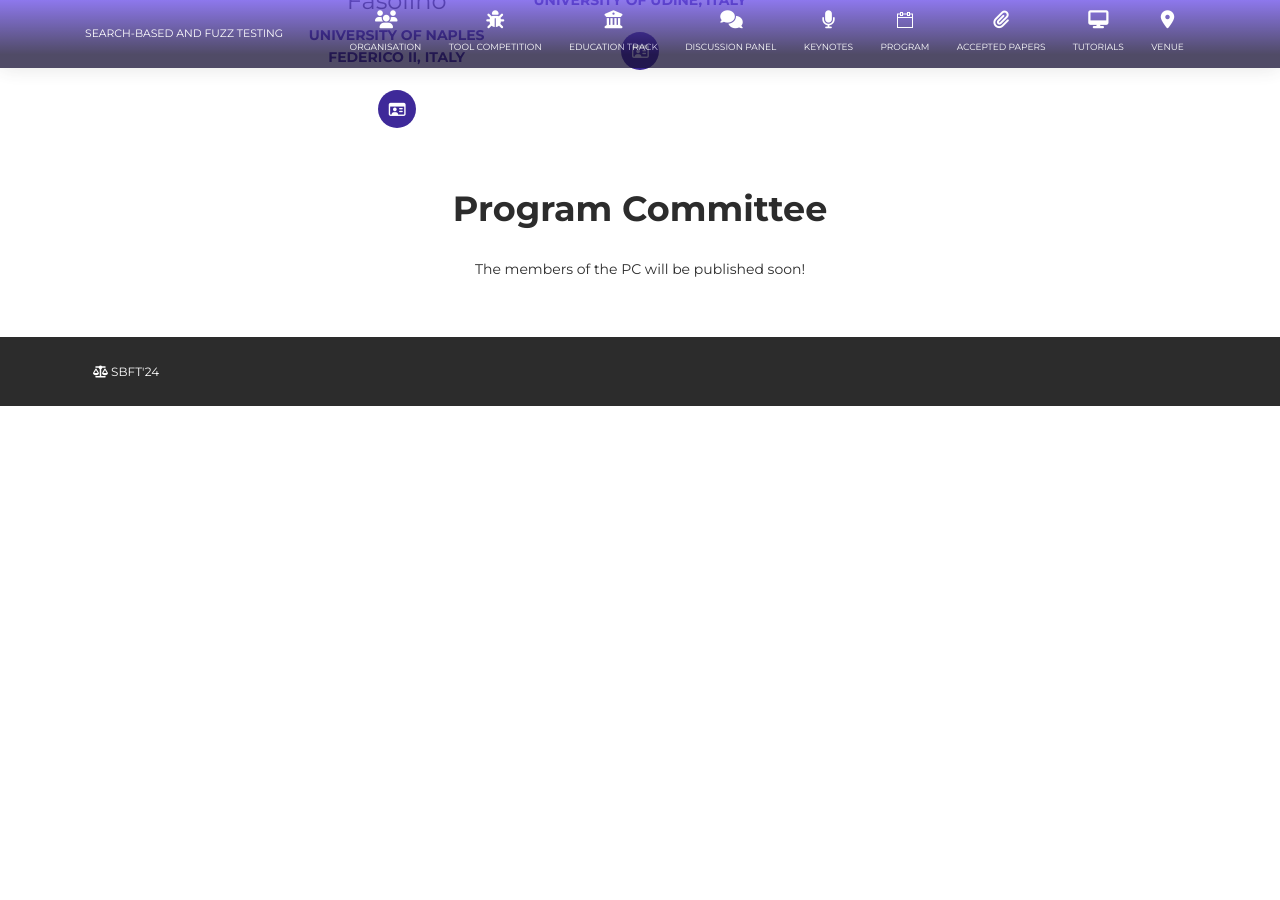
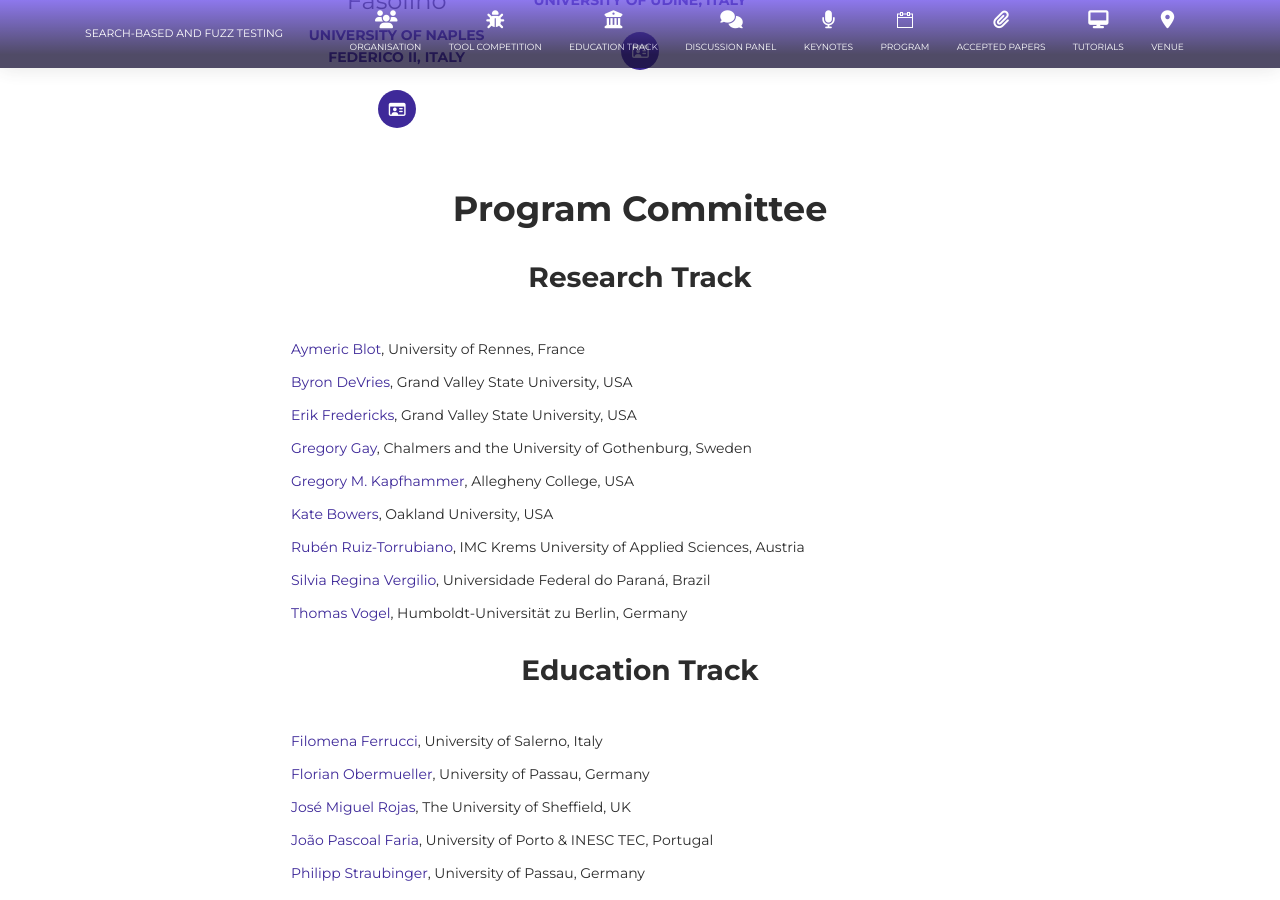
Before and after one commit to sbft24/sbft24.github.io, a Jekyll site: the page built from organisation/index.html, in a window 1280 px wide and 900 px high, scrolled down 3566 px. Built offline with Jekyll 4.4.1, drawn with Linux system fonts in a browser that asks for light colours; nearby versions of some CDN libraries; before the commit the page ends 3972 px from its top, so only the background shows below that; some of the changed text lies outside the part shown.

Commit message:
Added program committee

```diff
--- a/_data/organisation/pc.yml
+++ b/_data/organisation/pc.yml
@@ -1,47 +1,19 @@
-- name: Gregory Gay
-  webpage: https://greg4cr.github.io/
-  institution: Chalmers and the University of Gothenburg, Sweden
-  email: greg@greggay.com
-
-- name: Thomas Vogel
-  webpage: https://thomas-vogel.github.io/
-  institution: Humboldt-Universität zu Berlin, Germany
-  email: thomas.vogel@informatik.hu-berlin.de
-
-- name: Erik Fredericks
-  webpage: https://oakland.edu/secs/directory/fredericks
-  institution: Oakland University, USA
-  email: frederer@gvsu.edu
-
-- name: José Campos
-  webpage: https://jose.github.io/
-  institution: University of Washington, USA
-  email: jcmc@fe.up.pt
-
-- name: Mitchell Olsthoorn
-  webpage: https://www.mitchellolsthoorn.com/
-  institution: Delft University of Technology, Netherlands
-  email: M.J.G.Olsthoorn@tudelft.nl
+- name: Aymeric Blot
+  webpage: http://www0.cs.ucl.ac.uk/staff/a.blot/
+  institution: University of Rennes, France
 
 - name: Byron DeVries
   webpage: https://www.byrondevries.com/
   institution: Grand Valley State University, USA
   email: devrieby@gvsu.edu
 
-- name: Gordon Fraser
-  webpage: http://www.fim.uni-passau.de/lehrstuhl-fuer-software-engineering-ii/
-  institution: University of Passau, Germany
-  email: Gordon.Fraser@uni-passau.de
+- name: Erik Fredericks
+  institution: Grand Valley State University, USA
 
-- name: Nazareno M. Aguirre
-  webpage: http://dc.exa.unrc.edu.ar/staff/naguirre
-  institution: Universidad Nacional de Río Cuarto, Argentina
-  email: naguirre@dc.exa.unrc.edu.ar
-
-- name: Matteo Biagiola
-  webpage: https://scholar.google.com/citations?user=1mn0tisAAAAJ&hl=en
-  institution: Università della Svizzera italiana, Switzerland
-  email: matteo.biagiola@usi.ch
+- name: Gregory Gay
+  webpage: https://greg4cr.github.io/
+  institution: Chalmers and the University of Gothenburg, Sweden
+  email: greg@greggay.com
 
 - name: Gregory M. Kapfhammer
   webpage: https://www.gregorykapfhammer.com/
@@ -53,32 +25,16 @@
   institution: Oakland University, USA
   email: katebowers@oakland.edu
 
-- name: Aymeric Blot
-  webpage: http://www0.cs.ucl.ac.uk/staff/a.blot/
-  institution: Universite du Littoral Côte D'opale
-  email: aymeric.blot@univ-littoral.fr
-
-- name: Simone do Rocio Senger de Souza
-  webpage: https://bv.fapesp.br/en/pesquisador/33625/simone-do-rocio-senger-de-souza/
-  institution: University of São Paulo, Brazil
-  email: srocio@icmc.usp.br
+- name: Rubén Ruiz-Torrubiano
+  webpage: https://www.fh-krems.ac.at/en/university/team/ruben-ruiz-torrubiano/
+  institution: IMC Krems University of Applied Sciences, Austria
 
 - name: Silvia Regina Vergilio
   webpage: https://www.inf.ufpr.br/silvia/
   institution: Universidade Federal do Paraná, Brazil
   email: silvia@inf.ufpr.br
 
-- name: Aldeida Aleti
-  webpage: https://research.monash.edu/en/persons/aldeida-aleti
-  institution: Monash University, Australia
-  email: Aldeida.Aleti@monash.edu
-
-- name: Jie Zhang
-  webpage: https://sites.google.com/view/jie-zhang/home
-  institution: King's College London, UK
-  email: jie.zhang@kcl.ac.uk
-
-- name: Fiorella Zampetti
-  webpage: https://scholar.google.com/citations?user=-qRba7AAAAAJ&hl=it
-  institution: University of Sannio, Italy
-  email: fiorellazampetti@gmail.com
+- name: Thomas Vogel
+  webpage: https://thomas-vogel.github.io/
+  institution: Humboldt-Universität zu Berlin, Germany
+  email: thomas.vogel@informatik.hu-berlin.de
--- /dev/null
+++ b/_data/organisation/pcedu.yml
@@ -0,0 +1,28 @@
+- name: Filomena Ferrucci
+  webpage: https://docenti.unisa.it/001775/home
+  institution: University of Salerno, Italy
+
+- name: Florian Obermueller
+  institution: University of Passau, Germany
+
+- name: João Pascoal Faria
+  webpage: https://sigarra.up.pt/feup/pt/func_geral.formview?p_codigo=210006
+  institution: University of Porto & INESC TEC, Portugal
+
+- name: José Miguel Rojas
+  webpage: https://www.sheffield.ac.uk/dcs/people/academic/jose-miguel-rojas
+  institution: The University of Sheffield, UK
+
+- name: Philipp Straubinger
+  institution: University of Passau, Germany
+
+- name: Porfirio Tramontana
+  webpage: https://sites.google.com/view/porfiriotramontana/home-page
+  institution: University of Naples Federico II, Italy
+
+- name: Raquel Blanco
+  institution: University of Oviedo, Spain
+
+- name: Sarita Paudel
+  webpage: https://www.fh-krems.ac.at/en/university/team/sarita-paudel
+  institution: IMC Krems University of Applied Sciences, Austria
--- a/organisation/index.html
+++ b/organisation/index.html
@@ -67,8 +67,7 @@ layout: default
     <br><br>
     <div class="container">
       <h2 class="title text-center">Program Committee</h2>
-      <p>The members of the PC will be published soon!</p>
-      <!--
+      <h3 class="title text-center">Research Track</h3>
       <div class="table-condensed">
         <table class="committee-table">
           {% assign members = site.data.organisation.pc | sort: "name" %}
@@ -78,7 +77,19 @@ layout: default
           </tr>
           {% endfor %}
         </table>
-      </div>-->
+      </div>
+      <p></p>
+      <h3 class="title text-center">Education Track</h3>
+      <div class="table-condensed">
+        <table class="committee-table">
+          {% assign members = site.data.organisation.pcedu | sort: "name" %}
+          {% for member in members %}
+          <tr>
+            <td><a target="_blank" href="{{member.webpage}}">{{member.name}}</a>, {{member.institution}}</td>
+          </tr>
+          {% endfor %}
+        </table>
+      </div>
     </div>
   </div>
 </div>
```
